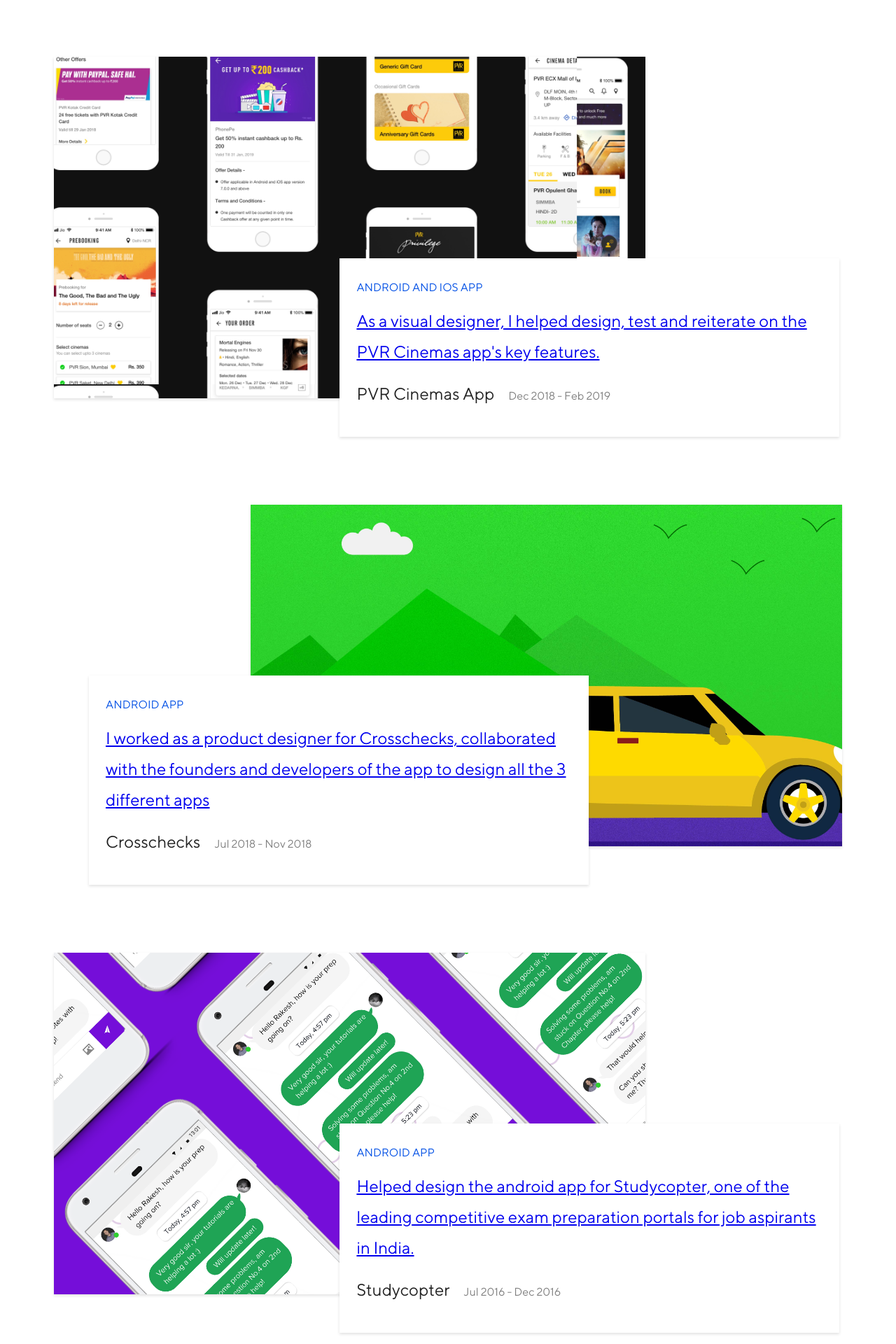
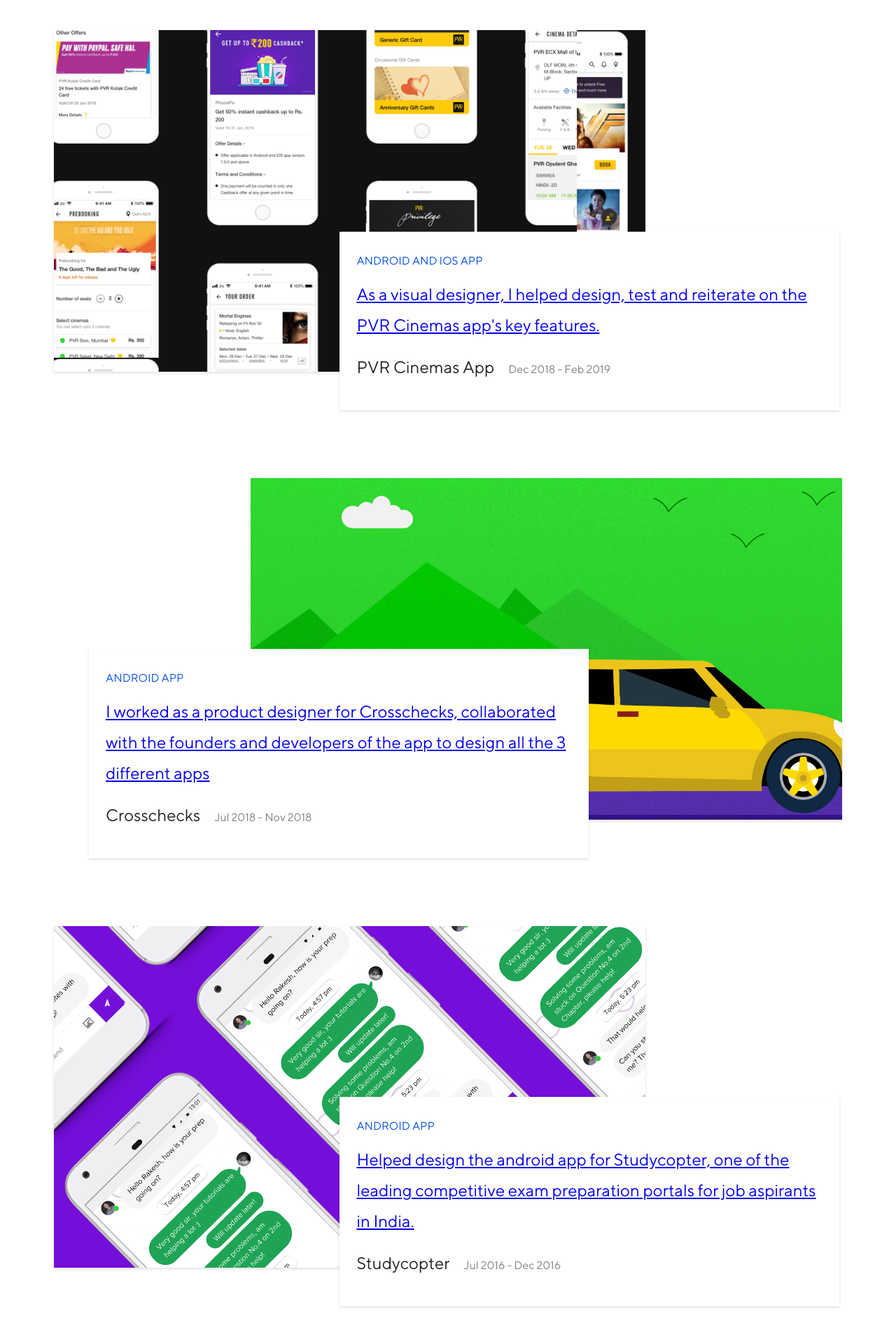
Before and after one commit to thenitish23121991/thenitish23121991.github.io, a PHP site: page /index.html in a window 1280 px wide. Shown: the part 2160-4080 px from the top of the page at 70% size. Run offline with PHP 8.4, Linux system fonts and the light colour scheme; some libraries are stand-ins or nearby versions.

Commit message:
changed works container upper margin

```diff
--- a/assets/css/style2.css
+++ b/assets/css/style2.css
@@ -495,7 +495,7 @@ text_title_container
   margin-top: -24px; }
 
 .works_container {
-  padding-top: 11%; }
+  padding-top: 8%; }
 
 .works_title_text {
   font-family: 'TTNormsRegular';
--- a/assets/scss/style2.scss
+++ b/assets/scss/style2.scss
@@ -678,7 +678,7 @@ display:inline-block;
 
 
 .works_container{
-	padding-top:11%;
+	padding-top:8%;
 }
 .works_title_container{
 
```
Also changed, not shown: 1 other file.
